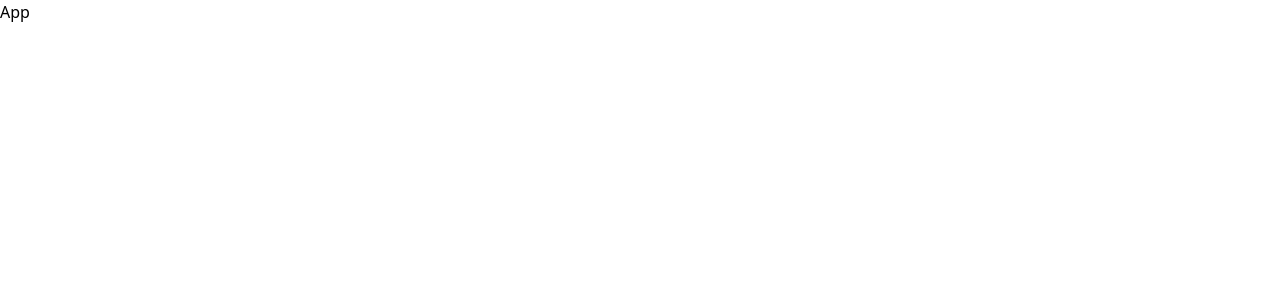
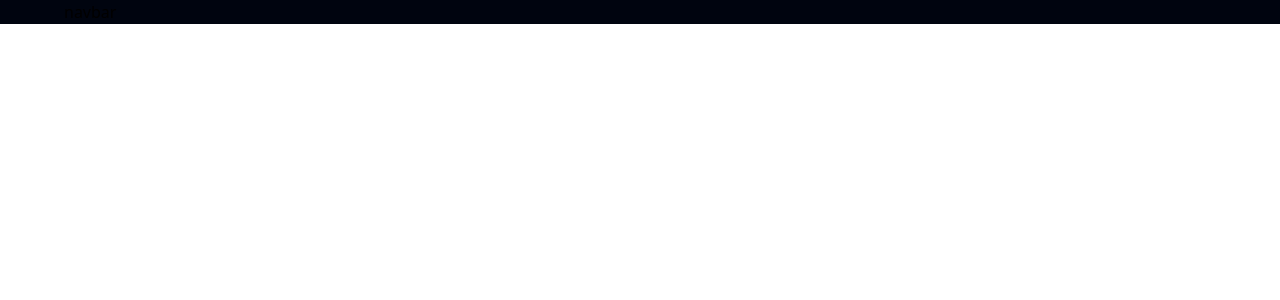
Before and after one commit to MEZ901/hoobank, a React (Vite) app in the folder hoobank/: page / in a window 1280 px wide. Shown: the top 300 px of the page. Built offline with nearby package versions, Linux system fonts and the light colour scheme.

Commit message:
navbar layout

```diff
--- a/hoobank/src/App.css
+++ b/hoobank/src/App.css
@@ -515,9 +515,123 @@
   --tw-backdrop-sepia:  ;
 }
 
+.relative{
+  position: relative;
+}
+
+.mx-6{
+  margin-left: 1.5rem;
+  margin-right: 1.5rem;
+}
+
+.my-6{
+  margin-top: 1.5rem;
+  margin-bottom: 1.5rem;
+}
+
+.mr-0{
+  margin-right: 0px;
+}
+
+.mt-10{
+  margin-top: 2.5rem;
+}
+
+.ml-0{
+  margin-left: 0px;
+}
+
+.flex{
+  display: flex;
+}
+
+.w-full{
+  width: 100%;
+}
+
+.flex-1{
+  flex: 1 1 0%;
+}
+
+.flex-col{
+  flex-direction: column;
+}
+
+.flex-col-reverse{
+  flex-direction: column-reverse;
+}
+
+.items-start{
+  align-items: flex-start;
+}
+
+.items-center{
+  align-items: center;
+}
+
+.justify-center{
+  justify-content: center;
+}
+
+.overflow-hidden{
+  overflow: hidden;
+}
+
 .bg-primary{
   --tw-bg-opacity: 1;
   background-color: rgb(0 4 15 / var(--tw-bg-opacity));
+}
+
+.px-6{
+  padding-left: 1.5rem;
+  padding-right: 1.5rem;
+}
+
+.py-6{
+  padding-top: 1.5rem;
+  padding-bottom: 1.5rem;
+}
+
+.py-4{
+  padding-top: 1rem;
+  padding-bottom: 1rem;
+}
+
+.font-poppins{
+  font-family: Poppins, sans-serif;
+}
+
+.text-\[40px\]{
+  font-size: 40px;
+}
+
+.text-\[18px\]{
+  font-size: 18px;
+}
+
+.font-semibold{
+  font-weight: 600;
+}
+
+.font-normal{
+  font-weight: 400;
+}
+
+.leading-\[66\.8px\]{
+  line-height: 66.8px;
+}
+
+.leading-\[30\.8px\]{
+  line-height: 30.8px;
+}
+
+.text-white{
+  --tw-text-opacity: 1;
+  color: rgb(255 255 255 / var(--tw-text-opacity));
+}
+
+.text-dimWhite{
+  color: rgba(255, 255, 255, 0.7);
 }
 
 :root {
@@ -641,3 +755,64 @@
   background: rgba(255, 255, 255, 0.6);
   filter: blur(750px);
 }
+
+@media (min-width: 480px){
+  .xs\:text-\[48px\]{
+    font-size: 48px;
+  }
+
+  .xs\:leading-\[76\.8px\]{
+    line-height: 76.8px;
+  }
+}
+
+@media (min-width: 768px){
+  .sm\:mx-16{
+    margin-left: 4rem;
+    margin-right: 4rem;
+  }
+
+  .sm\:my-16{
+    margin-top: 4rem;
+    margin-bottom: 4rem;
+  }
+
+  .sm\:px-16{
+    padding-left: 4rem;
+    padding-right: 4rem;
+  }
+
+  .sm\:py-16{
+    padding-top: 4rem;
+    padding-bottom: 4rem;
+  }
+
+  .sm\:py-12{
+    padding-top: 3rem;
+    padding-bottom: 3rem;
+  }
+}
+
+@media (min-width: 1060px){
+  .md\:mr-10{
+    margin-right: 2.5rem;
+  }
+
+  .md\:mt-0{
+    margin-top: 0px;
+  }
+
+  .md\:ml-10{
+    margin-left: 2.5rem;
+  }
+
+  .md\:flex-row{
+    flex-direction: row;
+  }
+}
+
+@media (min-width: 1700px){
+  .xl\:max-w-\[1280px\]{
+    max-width: 1280px;
+  }
+}
--- a/hoobank/src/App.jsx
+++ b/hoobank/src/App.jsx
@@ -1,9 +1,14 @@
-import React from 'react'
+import styles from './style';
 
-const App = () => {
-  return (
-    <div>App</div>
-  )
-}
+const App = () => (
+  <div className='bg-primary w-full overflow-hidden'>
+    <div className={`${styles.paddingX} ${styles.flexCenter}`}>
+      <div className={`${styles.boxWidth}`}>
+        navbar
+      </div>
+    </div>
+
+  </div>
+)
 
 export default App
--- /dev/null
+++ b/hoobank/src/style.js
@@ -0,0 +1,28 @@
+const styles = {
+    boxWidth: "xl:max-w-[1280px] w-full",
+
+    heading2: "font-poppins font-semibold xs:text-[48px] text-[40px] text-white xs:leading-[76.8px] leading-[66.8px] w-full",
+    paragraph: "font-poppins font-normal text-dimWhite text-[18px] leading-[30.8px]",
+
+    flexCenter: "flex justify-center items-center",
+    flexStart: "flex justify-center items-start",
+
+    paddingX: "sm:px-16 px-6",
+    paddingY: "sm:py-16 py-6",
+    padding: "sm:px-16 px-6 sm:py-12 py-4",
+
+    marginX: "sm:mx-16 mx-6",
+    marginY: "sm:my-16 my-6",
+  };
+
+  export const layout = {
+    section: `flex md:flex-row flex-col ${styles.paddingY}`,
+    sectionReverse: `flex md:flex-row flex-col-reverse ${styles.paddingY}`,
+
+    sectionImgReverse: `flex-1 flex ${styles.flexCenter} md:mr-10 mr-0 md:mt-0 mt-10 relative`,
+    sectionImg: `flex-1 flex ${styles.flexCenter} md:ml-10 ml-0 md:mt-0 mt-10 relative`,
+
+    sectionInfo: `flex-1 ${styles.flexStart} flex-col`,
+  };
+
+  export default styles;
```
